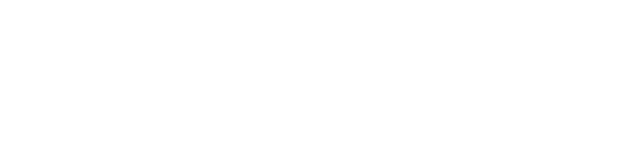
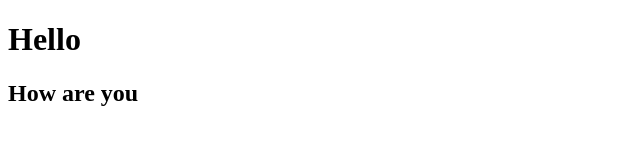
Before and after one commit to Arpit319-byte/Learning_React, a website: page Lesson_2/index.html in a window 1280 px wide. Shown: the whole page, without its empty margins (0-640 px from the left). Drawn offline with Linux system fonts and the light colour scheme.

Commit message:
Added the react dependency

```diff
--- a/Lesson_2/index.html
+++ b/Lesson_2/index.html
@@ -7,5 +7,10 @@
 </head>
 <body>
 
+
+    <h1>Hello</h1>
+
+    <h2>How are you</h2>
+
 </body>
 </html>
--- a/Lesson_2/package.json
+++ b/Lesson_2/package.json
@@ -10,6 +10,7 @@
   "author": "",
   "license": "ISC",
   "dependencies": {
-    "parcel": "^2.13.3"
+    "parcel": "^2.13.3",
+    "react": "^19.0.0"
   }
 }
```
Also changed, not shown: 2 other files.
